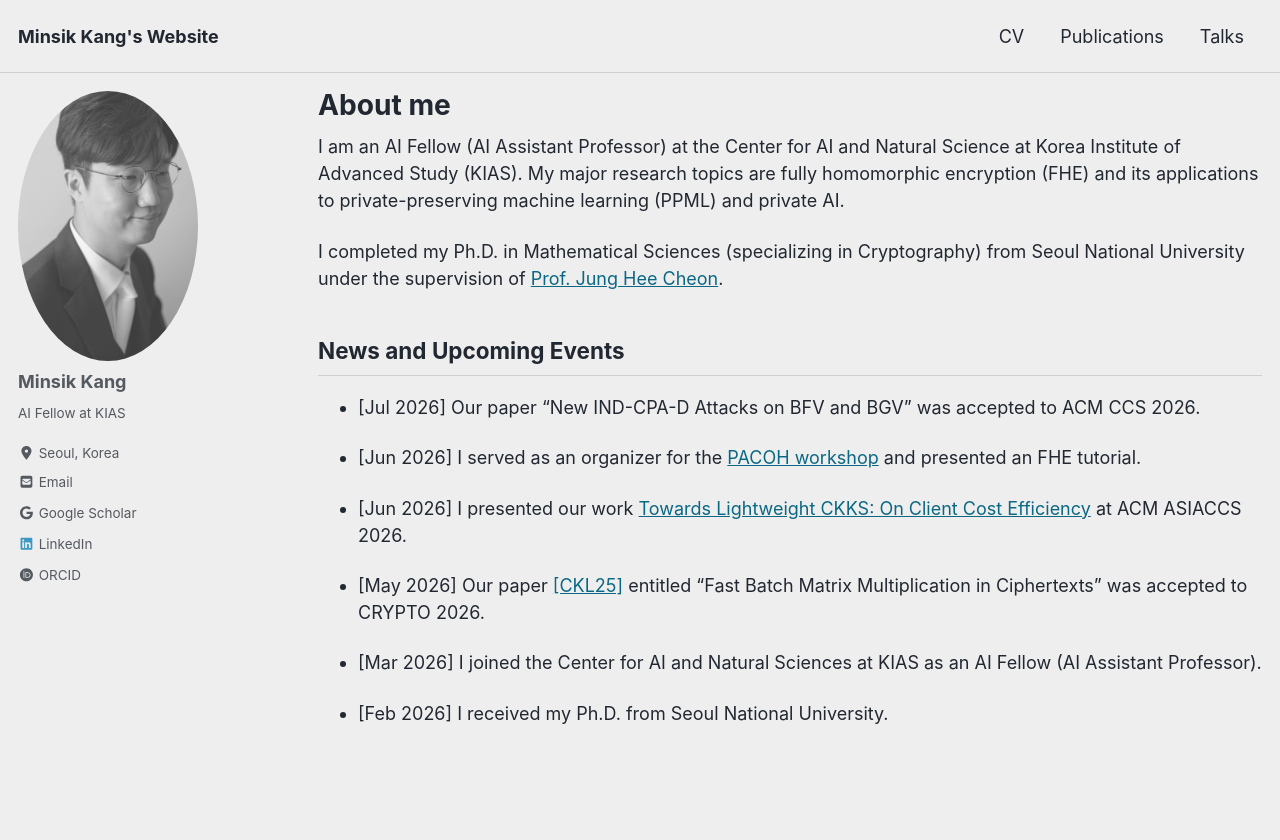
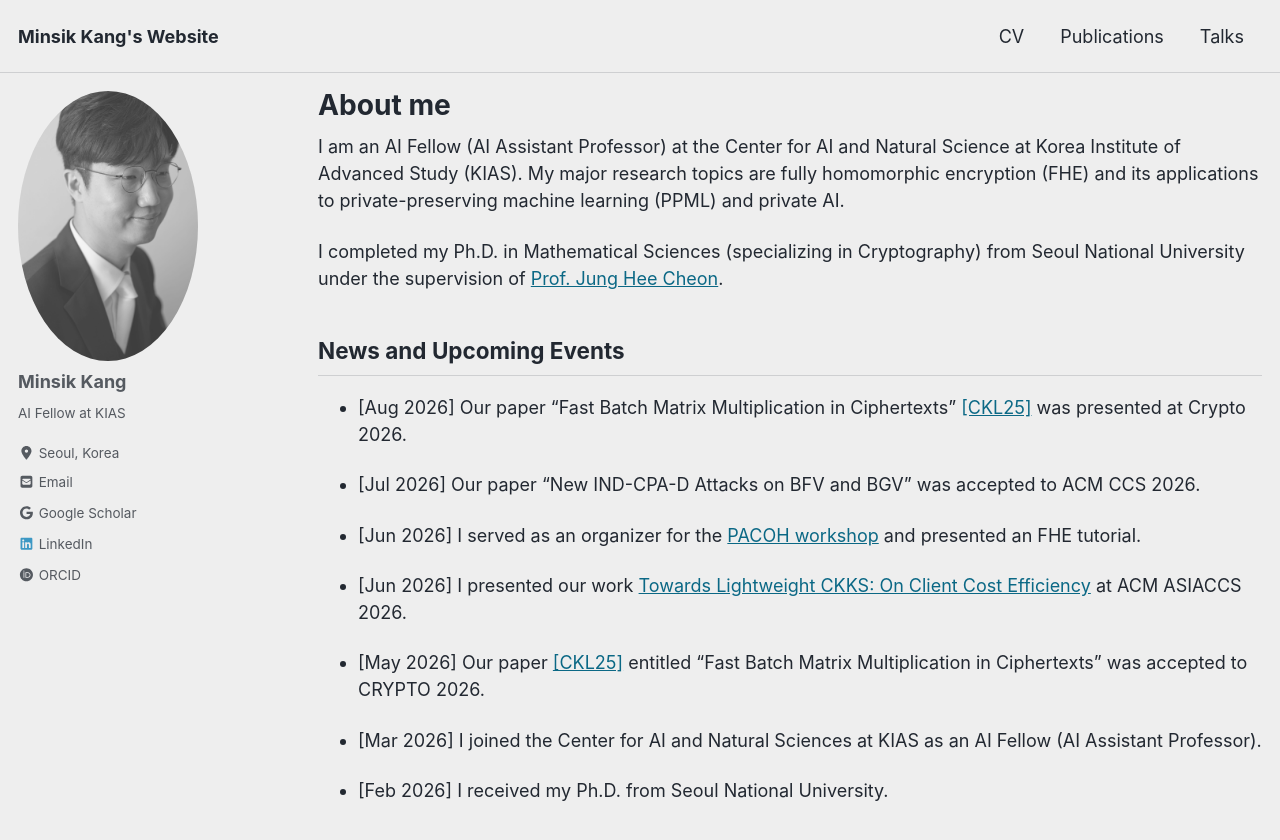
Before and after one commit to mskang0503/mskang0503.github.io, a Jekyll site: the page built from index.md, in a window 1280 px wide and 900 px high. Shown: the top 840 px of the window. Built offline with Jekyll 4.4.1, drawn with Linux system fonts in a browser that asks for light colours; cached includes are drawn as plain includes.

Commit message:
shepherd

```diff
--- a/index.md
+++ b/index.md
@@ -13,6 +13,8 @@ I am an AI Fellow (AI Assistant Professor) at the Center for AI and Natural Scie
 I completed my Ph.D. in Mathematical Sciences (specializing in Cryptography) from Seoul National University under the supervision of [Prof. Jung Hee Cheon](https://web.math.snu.ac.kr/~jhcheon/xe2/).
 
 ## News and Upcoming Events
+
+- [Aug 2026] Our paper "Fast Batch Matrix Multiplication in Ciphertexts" [[CKL25]](https://eprint.iacr.org/2025/1957.pdf) was presented at Crypto 2026.
 
 - [Jul 2026] Our paper "New IND-CPA-D Attacks on BFV and BGV" was accepted to ACM CCS 2026.
 
```
